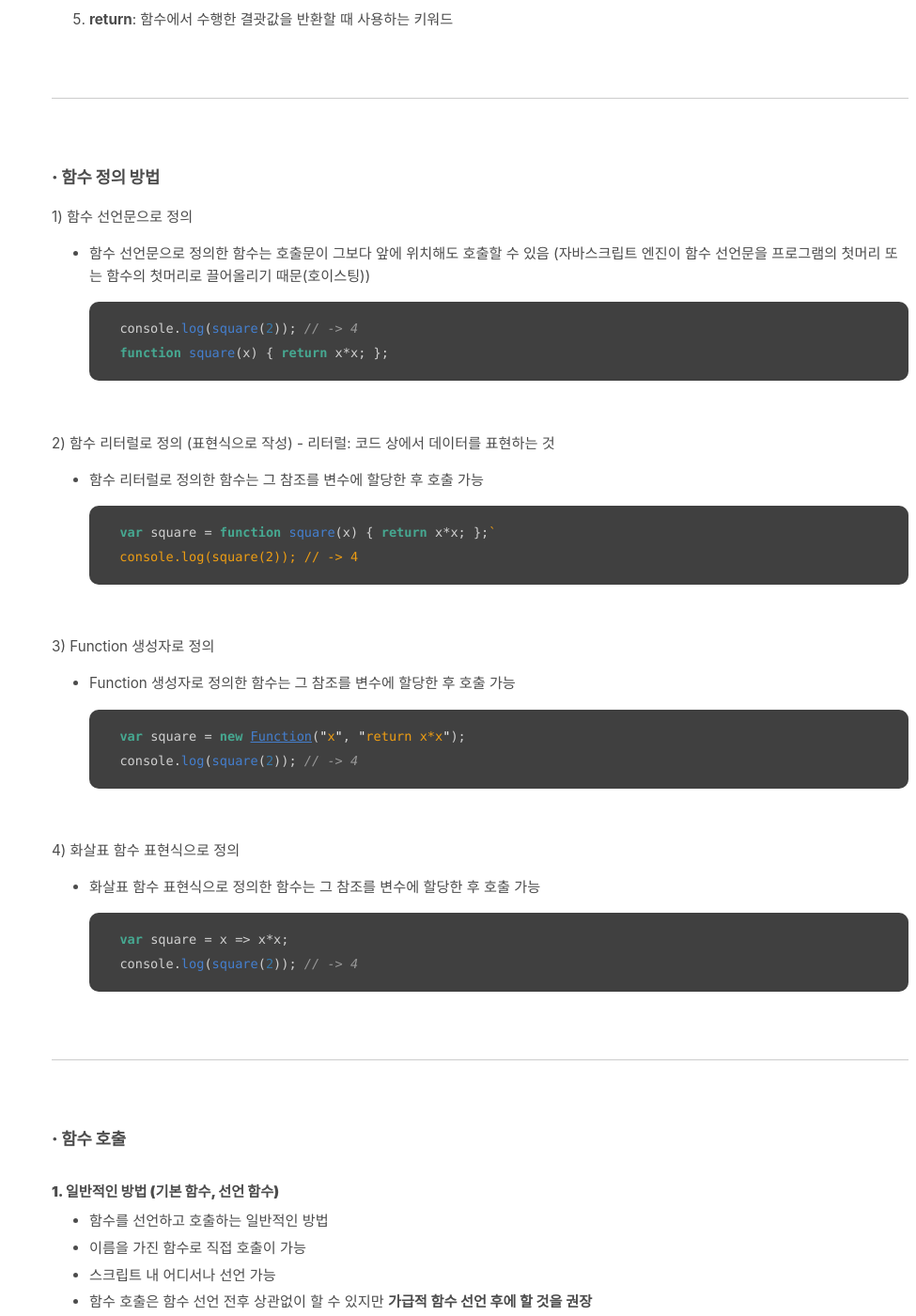
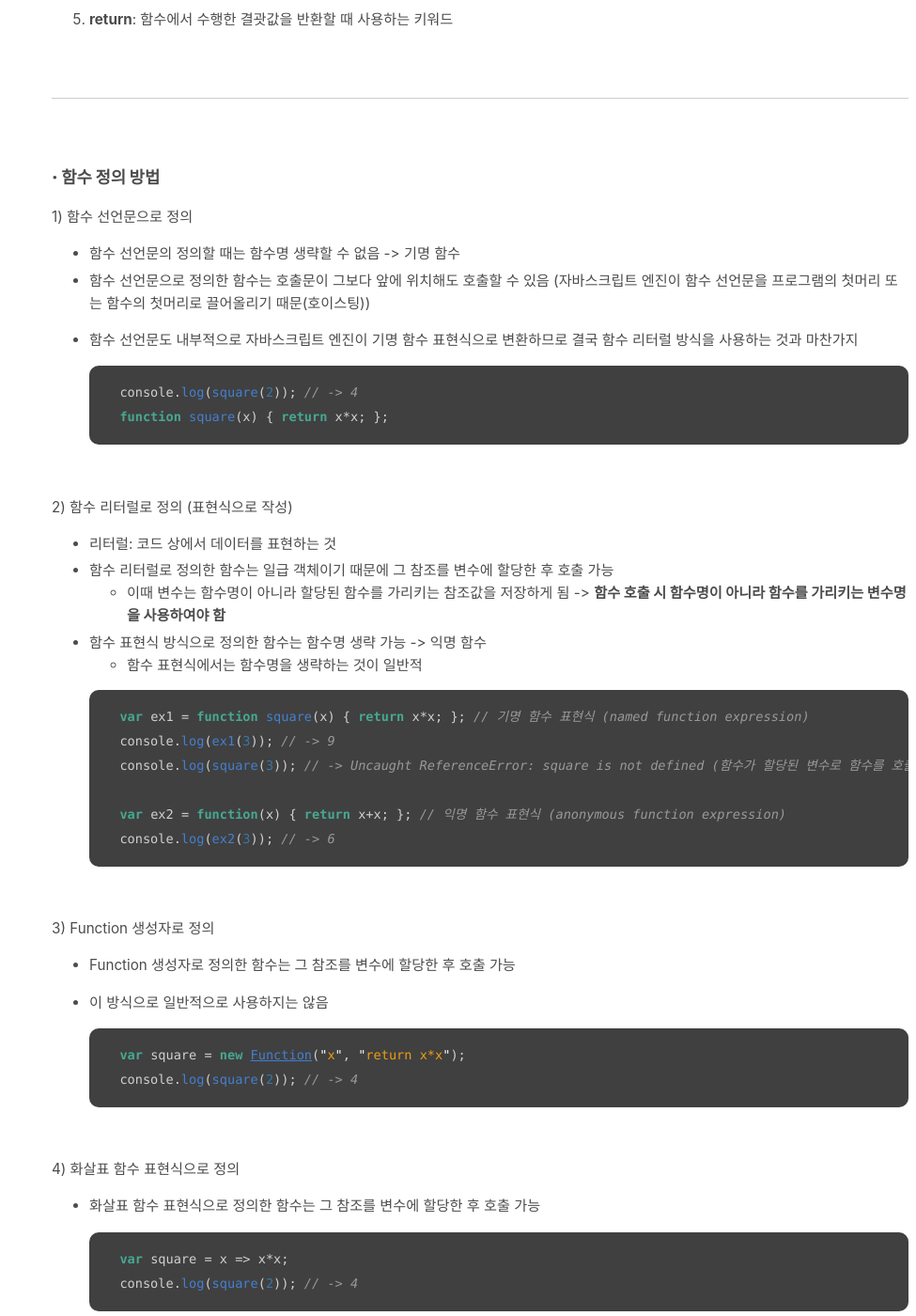
Before and after one commit to absolutelyfullycapable/absolutelyfullycapable.github.io, a Jekyll site: the page built from _posts/2020-11-22-javascript-함수.md, in a window 1280 px wide and 1400 px high, scrolled down 1130 px. Shown: the whole window at 94% size, without its empty margins (305-1280 px from the left). Built offline with Jekyll 4.4.1, drawn with Linux system fonts in a browser that asks for light colours.

Commit message:
modify 2020-11-22 post - add contents
https://poiemaweb.com/js-function 참고하여 복습 겸 내용 보완! :)

````diff
--- a/_posts/2020-11-22-javascript-함수.md
+++ b/_posts/2020-11-22-javascript-함수.md
@@ -53,7 +53,9 @@ function 함수명(매개 변수 1, 매개 변수 2, ...) { // 함수 선언
 
 1) 함수 선언문으로 정의
 
+- 함수 선언문의 정의할 때는 함수명 생략할 수 없음 -> 기명 함수
 - 함수 선언문으로 정의한 함수는 호출문이 그보다 앞에 위치해도 호출할 수 있음 (자바스크립트 엔진이 함수 선언문을 프로그램의 첫머리 또는 함수의 첫머리로 끌어올리기 때문(호이스팅))
+- 함수 선언문도 내부적으로 자바스크립트 엔진이 기명 함수 표현식으로 변환하므로 결국 함수 리터럴 방식을 사용하는 것과 마찬가지
 
     ```js
     console.log(square(2)); // -> 4
@@ -62,13 +64,21 @@ function 함수명(매개 변수 1, 매개 변수 2, ...) { // 함수 선언
 
 <br>
 
-2) 함수 리터럴로 정의 (표현식으로 작성) - 리터럴: 코드 상에서 데이터를 표현하는 것
+2) 함수 리터럴로 정의 (표현식으로 작성)
 
-- 함수 리터럴로 정의한 함수는 그 참조를 변수에 할당한 후 호출 가능
+- 리터럴: 코드 상에서 데이터를 표현하는 것
+- 함수 리터럴로 정의한 함수는 일급 객체이기 때문에 그 참조를 변수에 할당한 후 호출 가능
+	- 이때 변수는 함수명이 아니라 할당된 함수를 가리키는 참조값을 저장하게 됨 -> **함수 호출 시 함수명이 아니라 함수를 가리키는 변수명을 사용하여야 함**
+- 함수 표현식 방식으로 정의한 함수는 함수명 생략 가능 -> 익명 함수
+	- 함수 표현식에서는 함수명을 생략하는 것이 일반적
 
     ```js
-    var square = function square(x) { return x*x; };`
-    console.log(square(2)); // -> 4
+    var ex1 = function square(x) { return x*x; }; // 기명 함수 표현식 (named function expression)
+    console.log(ex1(3)); // -> 9
+    console.log(square(3)); // -> Uncaught ReferenceError: square is not defined (함수가 할당된 변수로 함수를 호출하지 않고 함수명으로 호출하면 함수 표현식에서 사용한 함수명은 외부 코드에서 접근 불가능하기 때문에 에러 발생)
+
+    var ex2 = function(x) { return x+x; }; // 익명 함수 표현식 (anonymous function expression)
+    console.log(ex2(3)); // -> 6
     ```
 
 <br>
@@ -76,6 +86,7 @@ function 함수명(매개 변수 1, 매개 변수 2, ...) { // 함수 선언
 3) Function 생성자로 정의
 
 - Function 생성자로 정의한 함수는 그 참조를 변수에 할당한 후 호출 가능
+- 이 방식으로 일반적으로 사용하지는 않음
 
     ```js
     var square = new Function("x", "return x*x");
````
